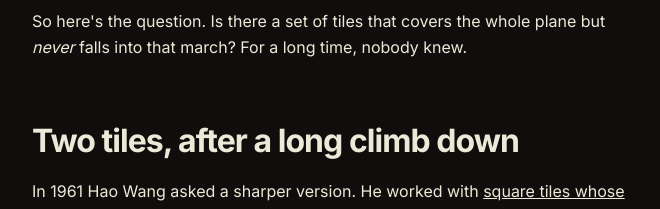
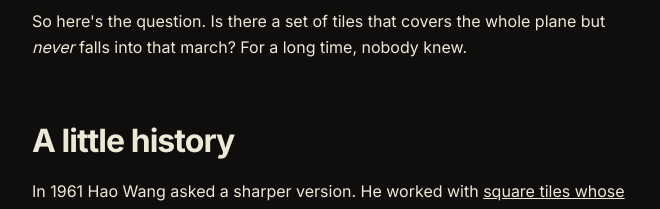
Before and after one commit to funcimp/func.lol, a Next.js app: page /x/penrose in a window 1280 px wide. Shown: the part 1000-1209 px from the top of the page, without its empty margins (248-908 px from the left). Built offline with nearby package versions, Linux system fonts and the light colour scheme; no server answers.

Commit message:
style(penrose): retitle the history section to A little history

```diff
--- a/src/app/x/penrose/page.tsx
+++ b/src/app/x/penrose/page.tsx
@@ -126,7 +126,7 @@ export default function PenrosePage() {
         </div>
 
         {/* 2. The history. */}
-        <h2 className={H2}>Two tiles, after a long climb down</h2>
+        <h2 className={H2}>A little history</h2>
         <div className={PROSE}>
           <p>
             In 1961 Hao Wang asked a sharper version. He worked with{" "}
```
